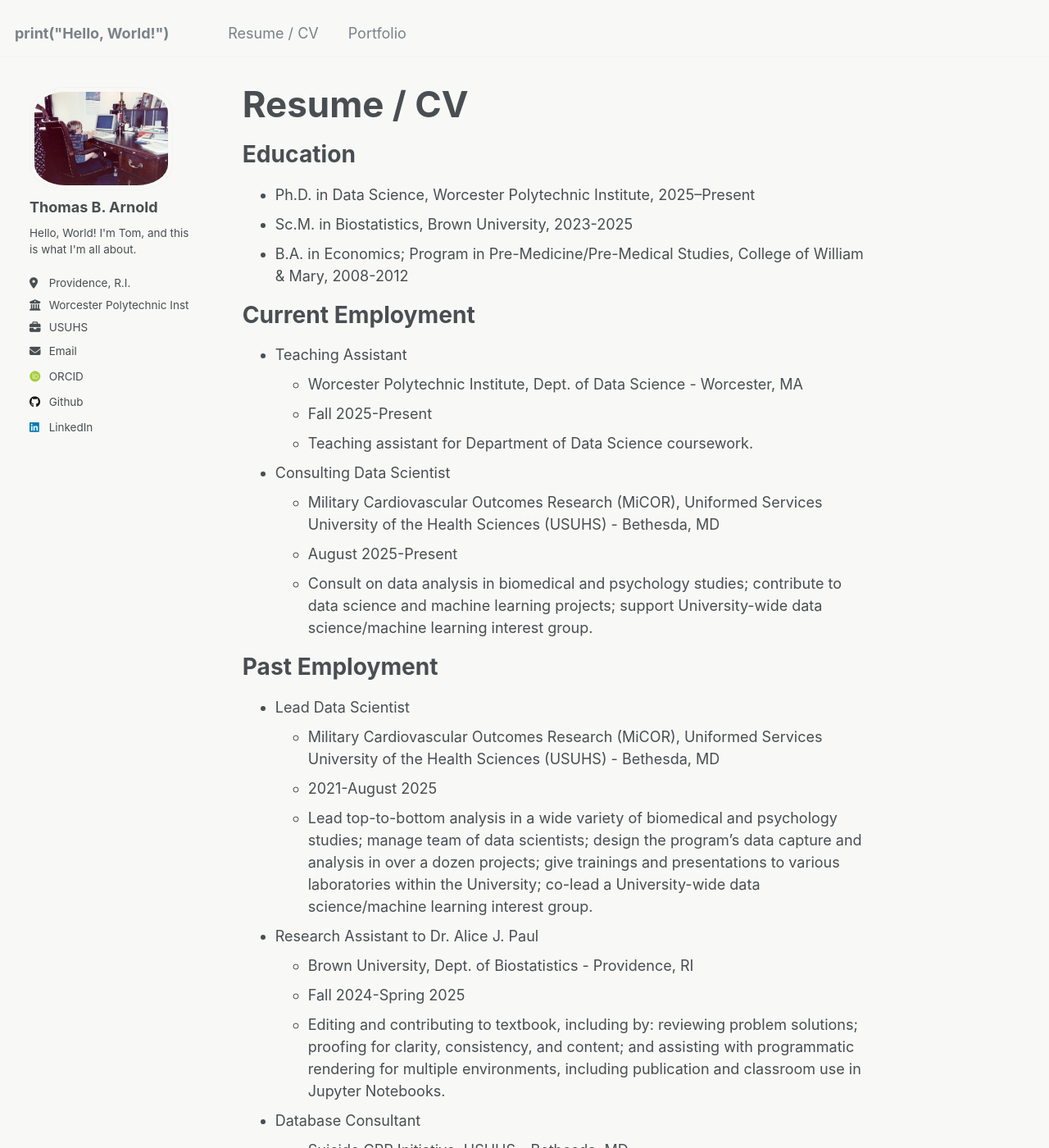
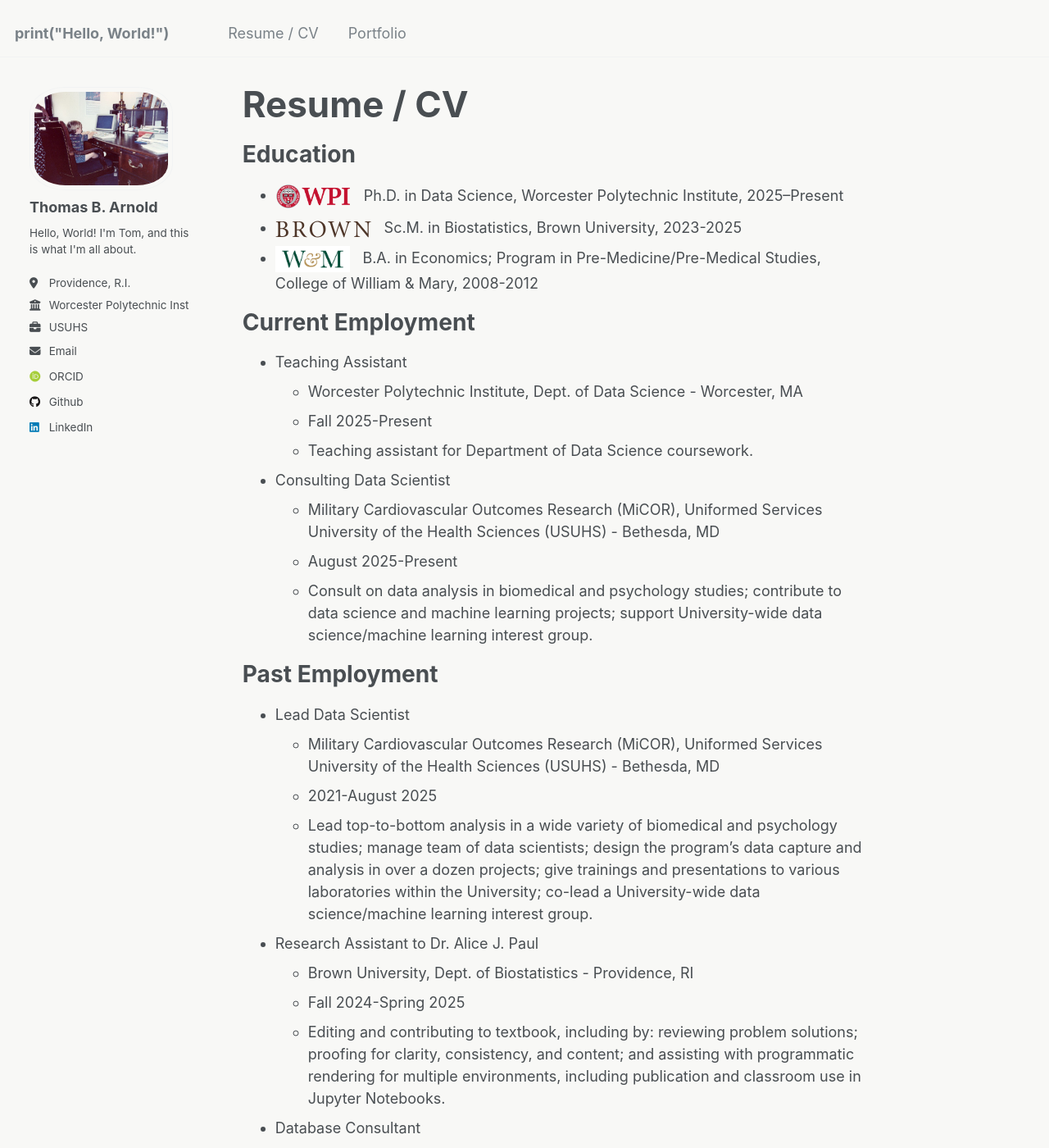
Before and after one commit to tomrannosaurus/tomrannosaurus.github.io, a Jekyll site: the page built from _pages/about.md, in a window 1280 px wide and 1400 px high. Shown: the whole window at 82% size. Built offline with Jekyll 4.4.1, drawn with Linux system fonts in a browser that asks for light colours; some web fonts are replaced.

Commit message:
Add institution logos to CV education entries

```diff
--- a/_pages/about.md
+++ b/_pages/about.md
@@ -13,9 +13,9 @@ redirect_from:
 
 Education
 ======
-* Ph.D. in Data Science, Worcester Polytechnic Institute, 2025–Present
-* Sc.M. in Biostatistics, Brown University, 2023-2025
-* B.A. in Economics; Program in Pre-Medicine/Pre-Medical Studies, College of William & Mary, 2008-2012
+* <img class="institution-logo" src="{{ base_path }}/images/institutions/wpi-logo.png" alt="Worcester Polytechnic Institute logo"> Ph.D. in Data Science, Worcester Polytechnic Institute, 2025–Present
+* <img class="institution-logo" src="{{ base_path }}/images/institutions/brown-logo.svg" alt="Brown University logo"> Sc.M. in Biostatistics, Brown University, 2023-2025
+* <img class="institution-logo" src="{{ base_path }}/images/institutions/william-mary-logo.jpg" alt="William & Mary logo"> B.A. in Economics; Program in Pre-Medicine/Pre-Medical Studies, College of William & Mary, 2008-2012
 
 Current Employment
 ======
--- a/_sass/_page.scss
+++ b/_sass/_page.scss
@@ -100,6 +100,16 @@
 
   .small {
     font-size: $type-size-6;
+  }
+
+  .institution-logo {
+    display: inline-block;
+    max-width: 6.5rem;
+    max-height: 1.75rem;
+    width: auto;
+    height: auto;
+    margin-right: 0.6rem;
+    vertical-align: middle;
   }
 
   /* blockquote citations */
```
Also changed, not shown: images/institutions/brown-logo.svg (added), images/institutions/william-mary-logo.jpg (added), images/institutions/wpi-logo.png (added).
